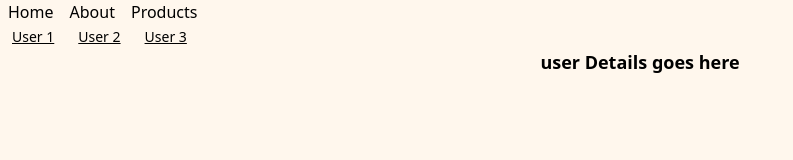
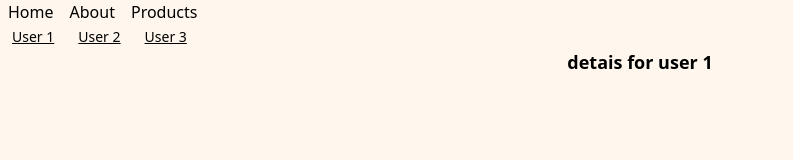
Before and after one commit to HIRWA13/React-Router, a React (Vite) app: page /users/1 in a window 1280 px wide. Shown: the top 160 px of the page, without its empty margins (0-793 px from the left). Built offline with nearby package versions, Linux system fonts and the light colour scheme.

Commit message:
feat: url params with react router

```diff
--- a/src/components/UserDetails.jsx
+++ b/src/components/UserDetails.jsx
@@ -1,7 +1,11 @@
+import { useParams } from "react-router-dom";
+
 export default function UserDetails() {
+  const params = useParams();
+  const userId = params.userId;
   return (
     <div className="text-lg text-center font-bold">
-        user Details goes  here
+        detais for user {userId}
     </div>
   )
 }
```
